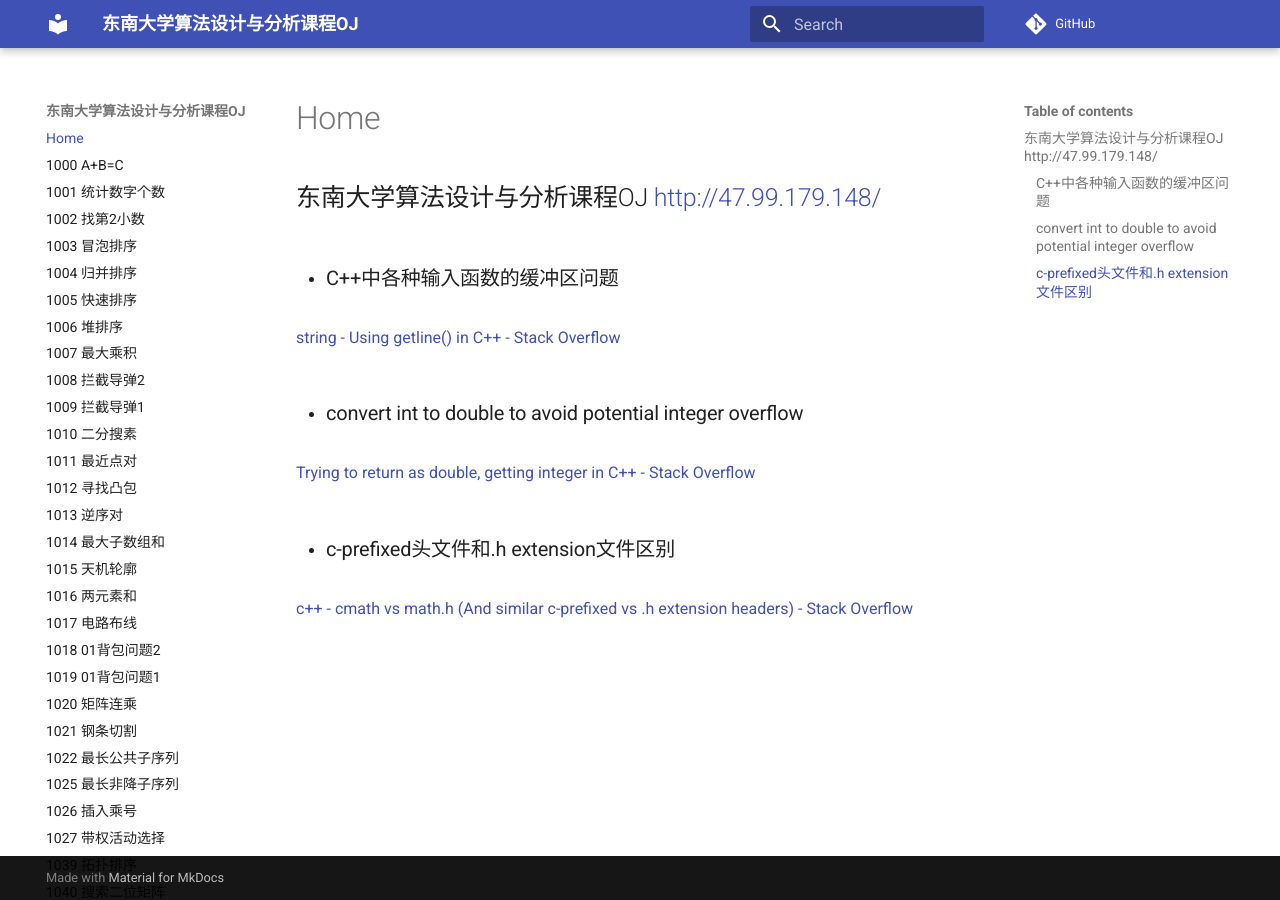
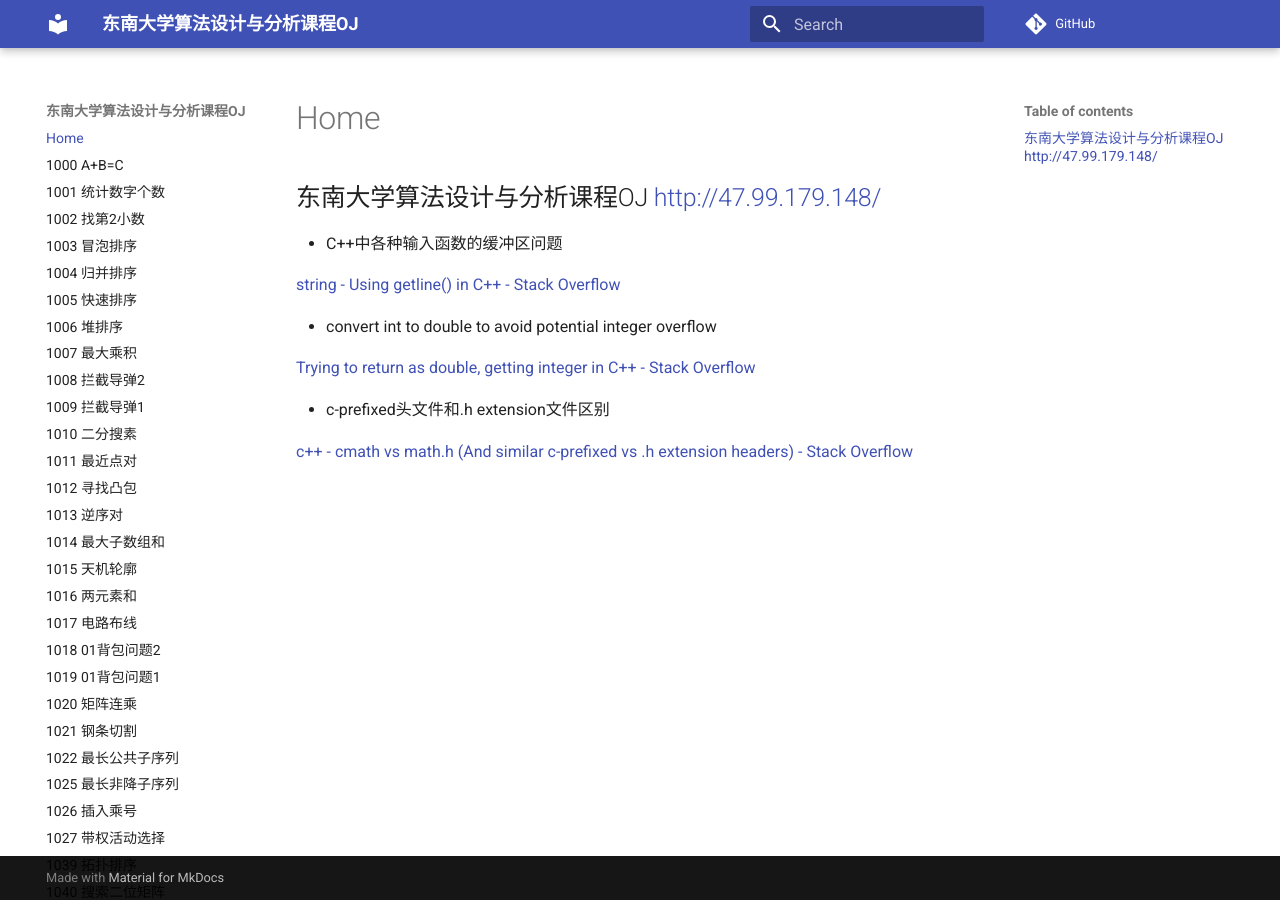
Before and after one commit to zpengc/seu_monash_algorithm-design-and-analysis, an MkDocs documentation site: the page built from docs/index.md, in a window 1280 px wide. Built offline with MkDocs 1.6.1 and Material for MkDocs 9.7.7, drawn with Linux system fonts in a browser that asks for light colours; comment, search, counter and statistics services are not loaded.

Commit message:
Update index.md

```diff
--- a/docs/index.md
+++ b/docs/index.md
@@ -3,14 +3,14 @@
 
 
 
-- ### C++中各种输入函数的缓冲区问题
+- C++中各种输入函数的缓冲区问题
 
   [string - Using getline() in C++ - Stack Overflow](https://stackoverflow.com/questions/18786575/using-getline-in-c)
 
-- ### convert int to double to avoid potential integer overflow
+- convert int to double to avoid potential integer overflow
 
   [Trying to return as double, getting integer in C++ - Stack Overflow](https://stackoverflow.com/questions/35478555/trying-to-return-as-double-getting-integer-in-c)
 
-- ### c-prefixed头文件和.h extension文件区别
+- c-prefixed头文件和.h extension文件区别
 
   [c++ - cmath vs math.h (And similar c-prefixed vs .h extension headers) - Stack Overflow](https://stackoverflow.com/questions/10694255/cmath-vs-math-h-and-similar-c-prefixed-vs-h-extension-headers)
```
